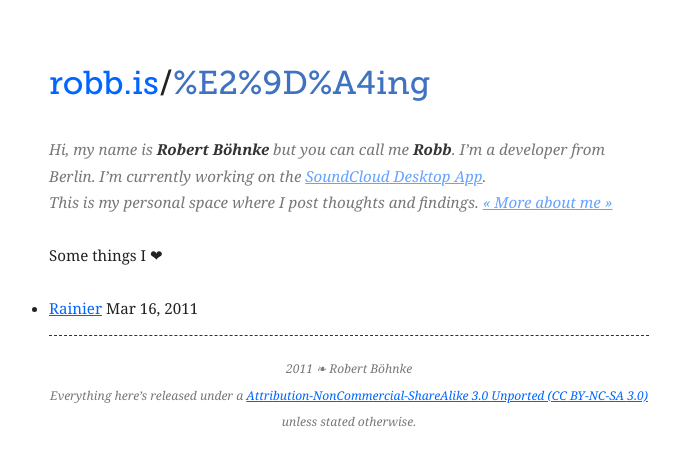
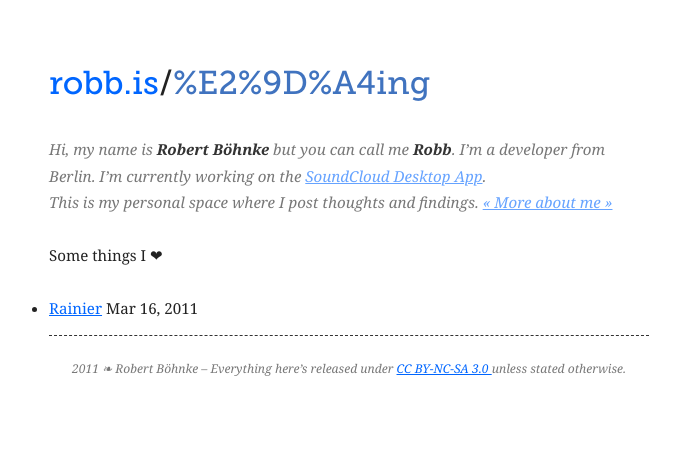
Before and after one commit to orta/robb.is, a Jekyll site: the page built from ❤ing/index.html, in a window 1280 px wide. Shown: the top 466 px of the page, without its empty margins (291-970 px from the left). Built offline with Jekyll 4.4.1, drawn with Linux system fonts in a browser that asks for light colours; nearby versions of some CDN libraries; Markdown is read by kramdown in place of the engine named in the settings.

Commit message:
Even better footer

```diff
--- a/_includes/footer.html
+++ b/_includes/footer.html
@@ -1,9 +1,9 @@
 <footer>
   <p>
-    2011 ❧ Robert Böhnke<br>
-    Everything here’s released under a
+    2011 ❧ Robert Böhnke –
+    Everything here’s released under
     <a href="http://creativecommons.org/licenses/by-nc-sa/3.0/">
-      Attribution-NonCommercial-ShareAlike 3.0 Unported (CC BY-NC-SA 3.0)
+      CC BY-NC-SA 3.0
     </a> unless stated otherwise.
   </p>
 </footer>
```
